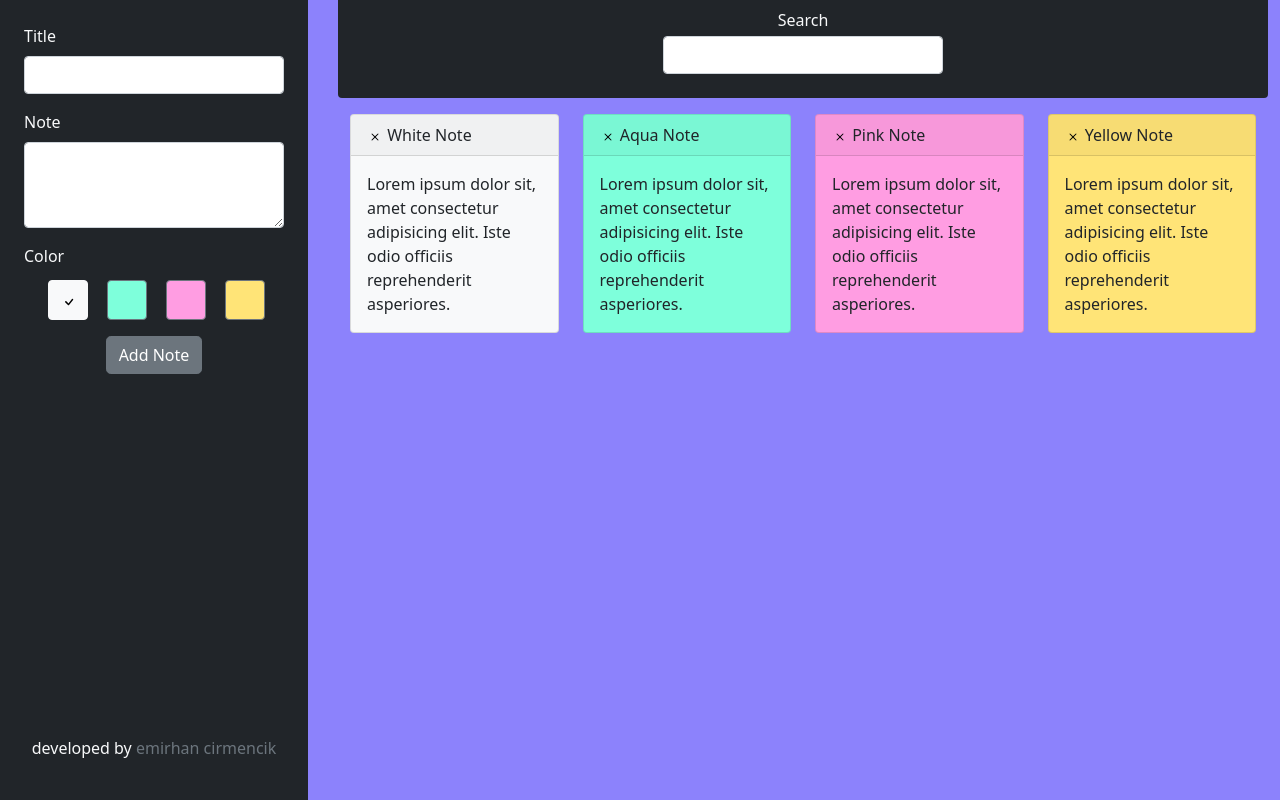
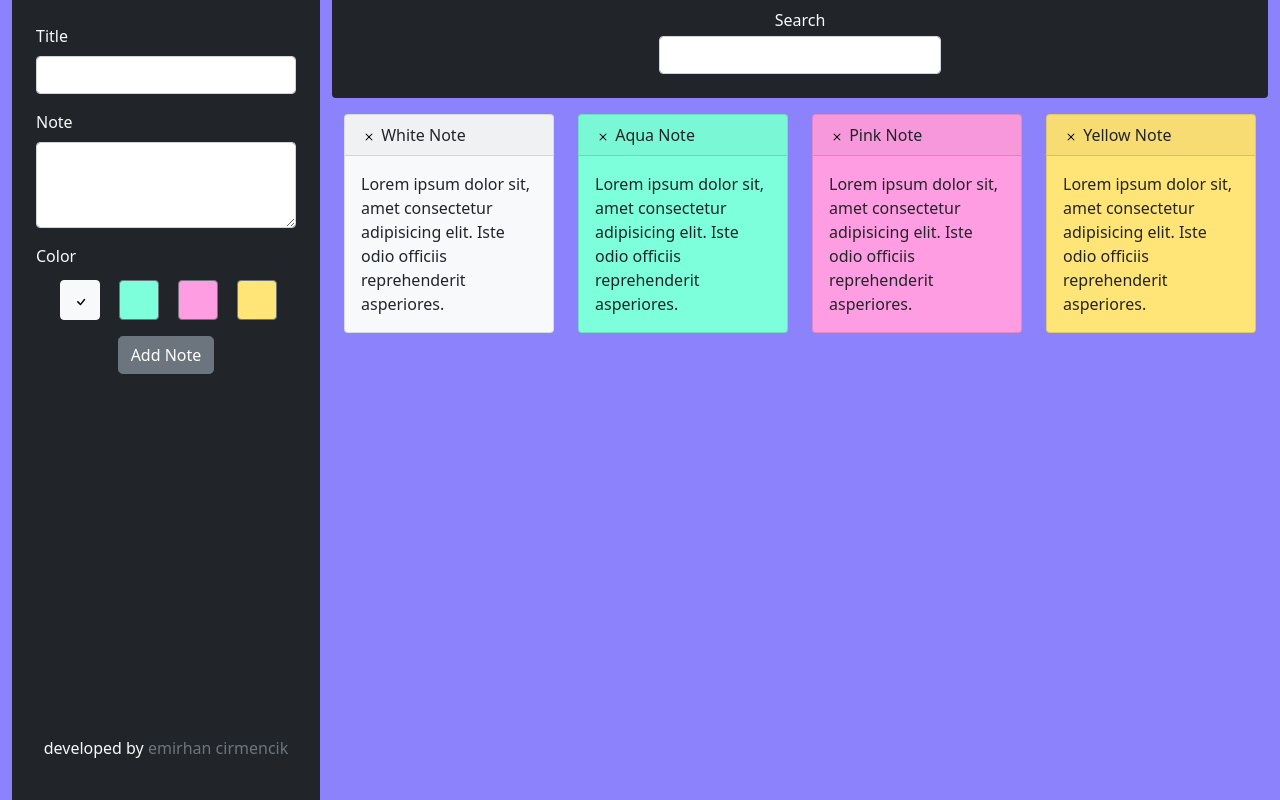
Before and after one commit to emirhancirmencik/front-end-patikasi, a React (Create React App) app in the folder redux-odevler/redux-notes-app/: page / in a window 1280 px wide. Built offline with nearby package versions, Linux system fonts and the light colour scheme.

Commit message:
Overflow-x fixed.

```diff
--- a/redux-odevler/redux-notes-app/public/index.html
+++ b/redux-odevler/redux-notes-app/public/index.html
@@ -26,7 +26,7 @@
     -->
     <title>Notes App</title>
   </head>
-  <body style="overflow-x: hidden;  background-color: rgb(140, 130, 252) !important;">
+  <body style="  background-color: rgb(140, 130, 252) !important;">
     <noscript>You need to enable JavaScript to run this app.</noscript>
     <div id="root"></div>
     <!--
--- a/redux-odevler/redux-notes-app/src/App.js
+++ b/redux-odevler/redux-notes-app/src/App.js
@@ -6,11 +6,11 @@ import Content from "./components/Content";
 function App() {
   return (
     <div className="App">
-      <div className="row">
-        <div className="col-12 form">
+      <div className="row me-0 ms-0">
+        <div className="col-12 form ">
           <Form />
         </div>
-        <div className="col-12 filter h-100">
+        <div className="col-12 filter h-100 ps-0 pe-0">
           <Content />
         </div>
       </div>
```
